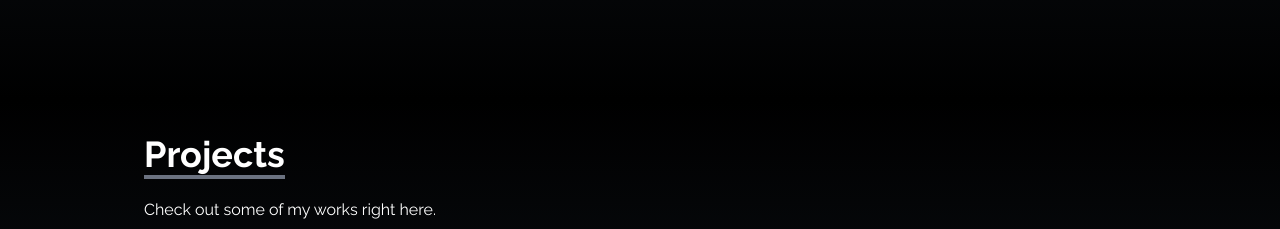
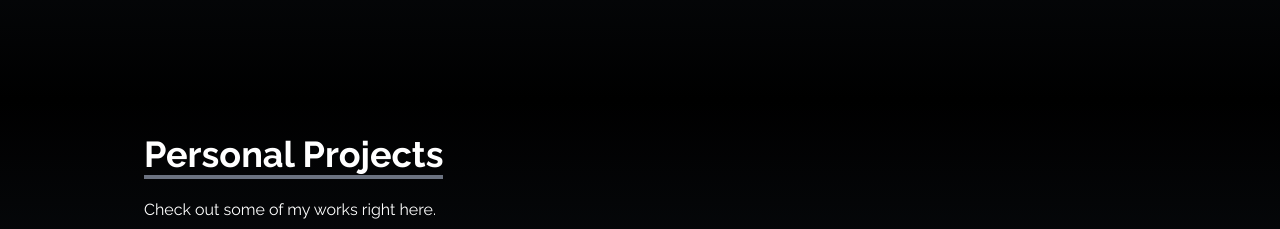
Before and after one commit to K-D-26/Portfolio, a React (Create React App) app: page / in a window 1280 px wide. Shown: the part 1500-1729 px from the top of the page. Built offline with nearby package versions, Linux system fonts and the light colour scheme.

Commit message:
personal projects

```diff
--- a/src/components/Projects.jsx
+++ b/src/components/Projects.jsx
@@ -54,7 +54,7 @@
         <div name='projects' className='bg-gradient-to-b from-black to-gray-800 w-full text-white md:h-screen'>
             <div className='max-w-screen-lg p-4 mx-auto flex flex-col justify-center w-full h-full'>
                 <div className='pb-8'>
-                    <p className='text-4xl font-bold inline border-b-4 border-gray-500'>Projects</p>
+                    <p className='text-4xl font-bold inline border-b-4 border-gray-500'>Personal Projects</p>
                     <p className='py-6'>Check out some of my works right here.</p>
                 </div>
 
```
